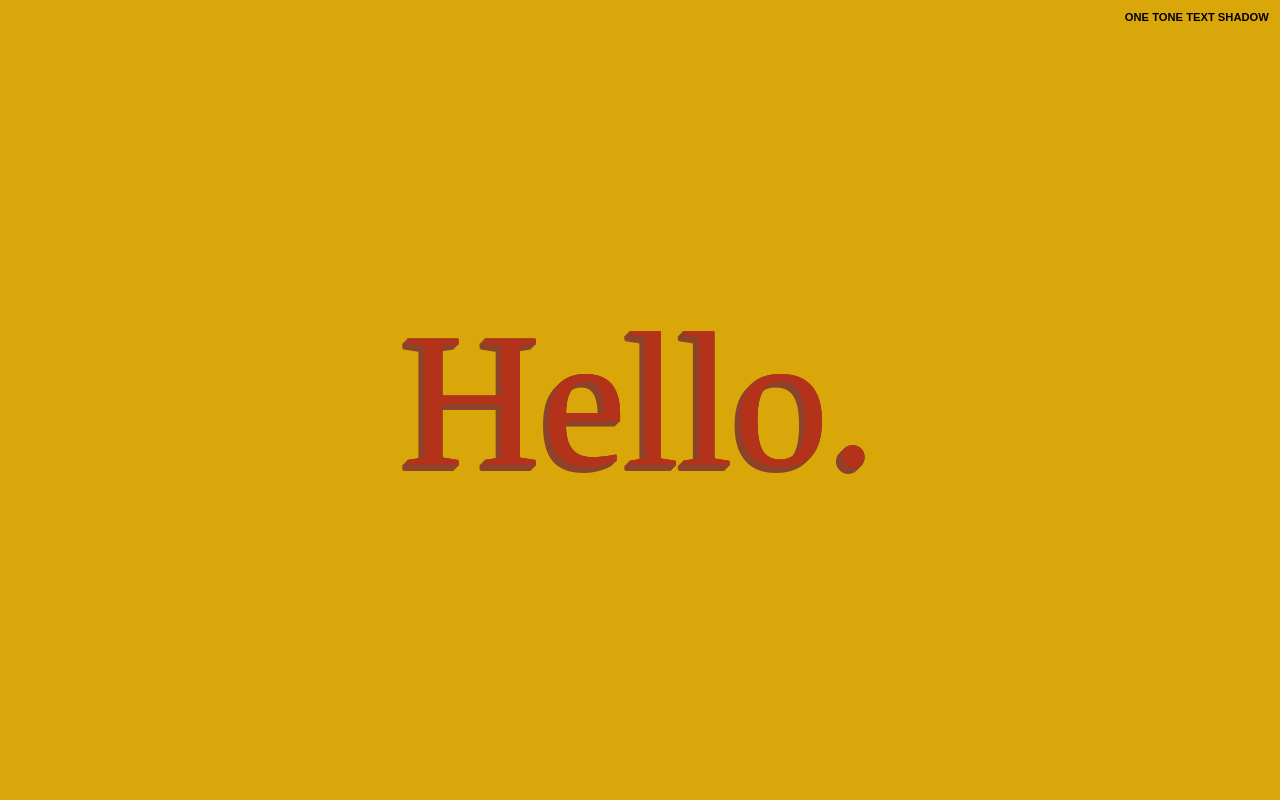
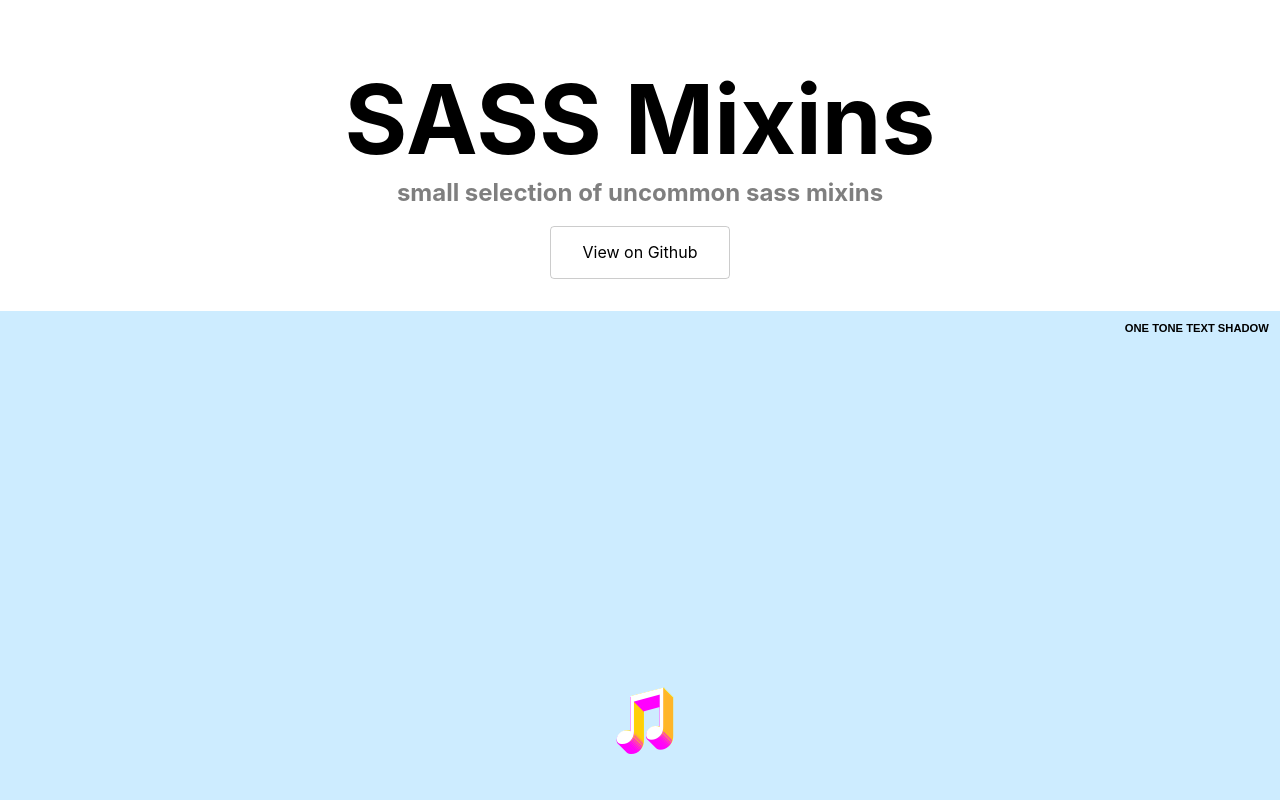
Before and after one commit to Briix/sassy-mixins, a plain HTML site: page example/index.html in a window 1280 px wide. Shown: the top 800 px of the page. Drawn offline with nearby package versions, Linux system fonts and the light colour scheme.

Commit message:
updated examples

```diff
--- a/example/index.html
+++ b/example/index.html
@@ -1,17 +1,33 @@
 <!DOCTYPE html>
 <html>
-<head>
+  <head>
     <title>Mixin examples</title>
+    <link rel="stylesheet" href="tachyons.min.css">
     <link rel="stylesheet" type="text/css" href="style.css">
+    <meta name="viewport" content="width=device-width, initial-scale=1.0">
+  </head>
+  <body>
 
-    <script src="https://use.typekit.net/bfp4mum.js"></script>
-    <script>try{Typekit.load({ async: true });}catch(e){}</script>
-</head>
-<body>
+    <div class="tc mb4 sans-serif">
+      <h1 class="f-6-ns f1 mb0">SASS Mixins</h1>
+      <h2 class="f3-ns f4 black-50 mt1">small selection of uncommon sass mixins</h1>
+      <a href="#" class="link black hover-bg-light-gray dib pv3 ph4 br2 ba b--black-20">View on Github</a>
+    </div>
 
-<section id="one-tone-text-shadow" name="One tone text shadow">
-    <h1>Hello.</h1>
-</section>
+    <section id="one-tone-text-shadow" class="dt w-100 tc bg-lightest-blue" name="One tone text shadow">
+      <div class="dtc v-mid">
+        <h1 class="f-6 white">♫</h1>
+      </div>
+    </section>
 
-</body>
+    <section id="underline-descender-clear" class="flex justify-center items-center w-100 sans-serif" name="Descender-clearing underline">
+      <div>
+        <p class="f1 fw7 mb0 lh-title">On the streets, <br/>
+        you look at <span class="cleared-underline">girls</span>. <br/>
+        I look at <span class="cleared-underline">type</span>.</p>
+        <p class="f3 mt3">- Hannes von Döhren</p>
+      </div>
+    </section>
+
+  </body>
 </html>
--- a/example/style.scss
+++ b/example/style.scss
@@ -1,14 +1,7 @@
 @import '../mixins';
-
-*, *:before, *:after {
-    box-sizing: border-box;
-    margin: 0;
-    padding: 0;
-}
 
 section {
   height: 100vh;
-    display: flex;
   position: relative;
   &:after {
     content: attr(name);
@@ -25,14 +18,11 @@ section {
 }
 
 #one-tone-text-shadow {
-    background: #DAA70B;
   h1 {
-        @include text-close-shade(6, #8E432B);
-        font-size: 12em;
-        text-align: center;
-        color: #B43219;
-        font-family: "museo-sans";
-        margin: auto;
-        font-weight: 300;
+    @include text-close-shade(10, (#ff00ff, #ffd800), true);
   }
 }
+
+.cleared-underline {
+  @include underline(#f3a801, 2, 3);
+}
```
Also changed, not shown: example/style.css, 1 other file. Lines whose indentation alone changed are shown as unchanged.
